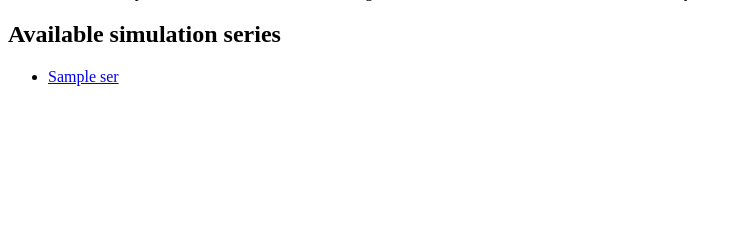
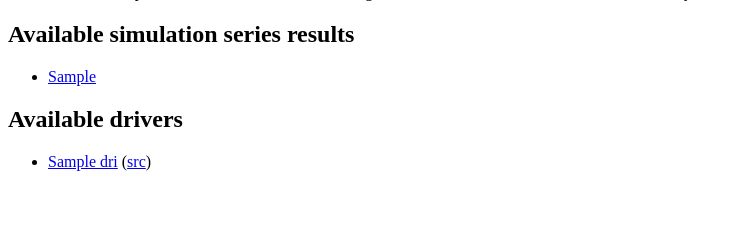
Before and after one commit to jftsang/mdpmflc, a Flask app: template templates/mainpage.html in a window 1280 px wide. Shown: the part 199-439 px from the top of the page, without its empty margins (0-742 px from the left). Run offline with Flask 2, Linux system fonts and the light colour scheme; the template is opened without the code that fills it: most values are stand-ins (such as "Sample title", 1, 10 or a date in 2020).

Commit message:
First steps towards examining drivers
Still can't start new simulations at will :-(

```diff
--- a/mdpmflc.py
+++ b/mdpmflc.py
@@ -39,7 +39,8 @@ from graphics import create_data_figure
 
 
 DPMDIR = "/media/asclepius/jmft2/MercuryDPM/MercuryBuild/Drivers/Tutorials"
-DPMDRIVER = "/media/asclepius/jmft2/MercuryDPM/MercuryBuild/Drivers/Tutorials/Tutorial9"
+SRCDIR = "/media/asclepius/jmft2/MercuryDPM/MercurySource/Drivers/Tutorials"
+DPMDRIVER = "Tutorial9"
 
 def get_dt(sername, simname):
     """Get the timestep of a simulation (assuming that this doesn't
@@ -51,17 +52,42 @@ def get_dt(sername, simname):
     return float(headline[1])
 
 
-@app.route('/')
-def mainpage():
+def get_available_series():
     available_series = os.listdir(DPMDIR)
     available_series = [d for d in available_series if os.path.isdir(os.path.join(DPMDIR, d))]
     available_series = [d for d in available_series if d != "CMakeFiles"]
     available_series = sorted(available_series)
+    return available_series
+
+
+@app.route('/')
+def mainpage():
     return render_template("mainpage.html",
             hostname=flask.request.host,
             DPMDIR=DPMDIR,
-            available_series=available_series)
+            available_series=get_available_series(),
+            available_drivers=[DPMDRIVER]
+    )
 
+
+@app.route("/driver/<dri>/")
+def driverpage(dri):
+    return render_template("driver.html",
+            hostname=flask.request.host,
+            driver=dri,
+            available_series=get_available_series(),
+    )
+
+
+@app.route("/driver/<dri>/source")
+def driver_source(dri):
+    src_fn = os.path.join(SRCDIR, dri + ".cpp")
+    src_f = open(src_fn, "r")
+    return render_template("driver_src.html",
+            driver=dri,
+            src=src_f.read())
+
+### Functions for serving up results
 
 @app.route('/results/')
 def redirect_to_main(sername=None):
@@ -188,8 +214,10 @@ def showdataplot_png(sername, simname, ind):
 
 @app.route('/style.css')
 def stylesheet():
-    return flask.url_for("static", filename="style.css")
+    return flask.url_for("static", filename="style.css", mimetype="text/css")
 
+
+### Miscellaneous
 
 @app.route("/anim")
 def anim():
--- a/templates/mainpage.html
+++ b/templates/mainpage.html
@@ -20,7 +20,8 @@
     to look for simulation results in the directory <tt>{{DPMDIR}}</tt>.
     </p>
 
-    <h2>Available simulation series</h2>
+    <h2>Available simulation series results</h2>
+    <p>
     <ul>
     {% for ser in available_series %}
         <li><a href="/results/{{ser}}">{{ser}}</a></li>
@@ -28,5 +29,14 @@
     </ul>
     </p>
 
+    <h2>Available drivers</h2>
+    <p>
+    <ul>
+    {% for dri in available_drivers %}
+        <li><a href="/driver/{{dri}}">{{dri}}</a> (<a href="/driver/{{dri}}/source">src</a>)</li>
+    {% endfor %}
+    </ul>
+    </p>
+
 </body>
 </html>
```
Also changed, not shown: static/style.css (+7 -0 lines), templates/driver.html (added, +18 -0 lines), templates/driver_src.html (added, +15 -0 lines), 1 other file.
